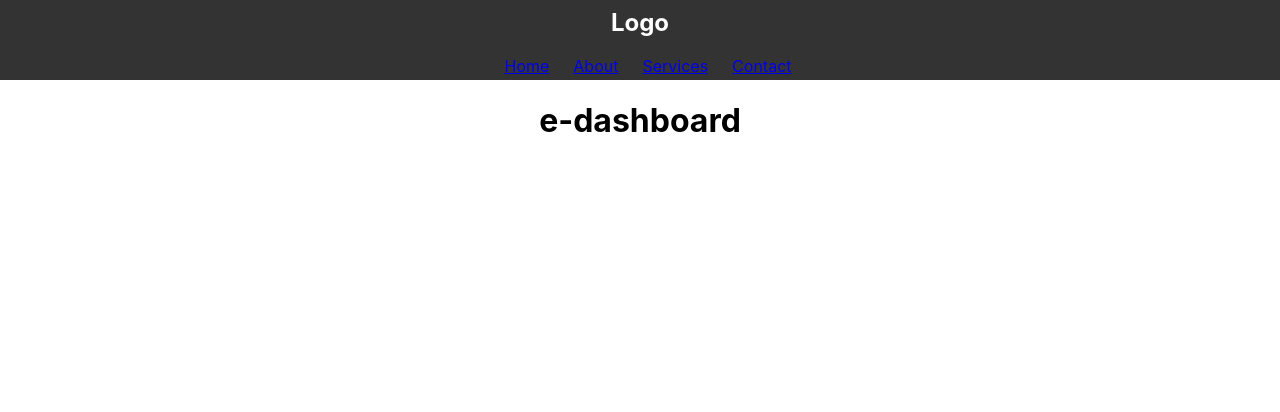
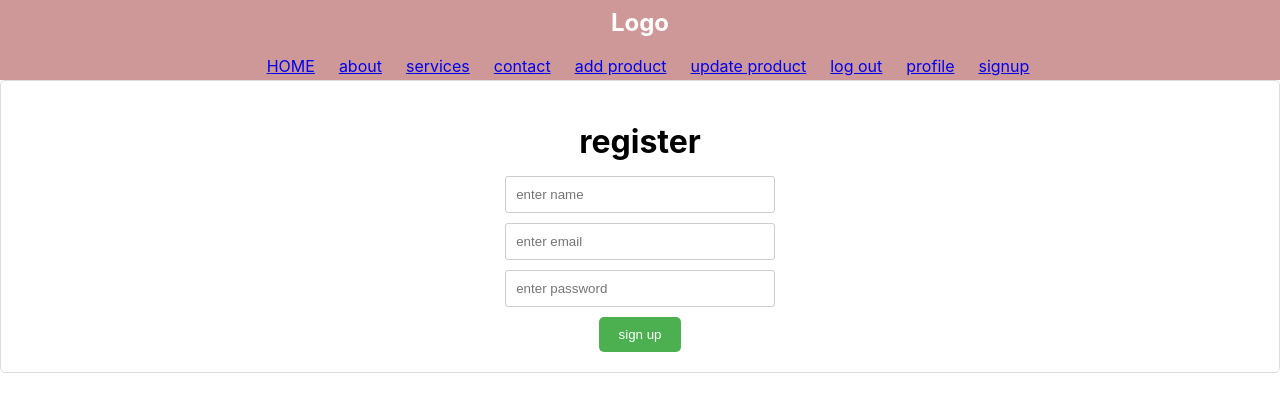
Before and after one commit to ArushiMadhesiya/e-dashboard, a React (Create React App) app in the folder frontend/: page /signup in a window 1280 px wide. Shown: the top 412 px of the page. Built offline with nearby package versions, Linux system fonts and the light colour scheme.

Commit message:
frontend done

```diff
--- a/frontend/src/App.js
+++ b/frontend/src/App.js
@@ -1,12 +1,27 @@
 
 import './App.css';
-import Navbar from './Navbar';
+import Navbar from './components/Navbar'
+import { BrowserRouter, Routes,Route } from 'react-router-dom';
+import Home from '../src/components/Home';
+import About from '../src/components/About';
+import Contact from '../src/components/ContactUs';
+import Services from '../src/components/Services';
+import Signup from './components/Signup';
 
 function App() {
   return (
     <div className="App">
+    <BrowserRouter>
     <Navbar></Navbar>
-      <h1>e-dashboard</h1>
+      <Routes>
+      <Route path='/' Component={Home}></Route>
+      <Route path='/about' Component={About}></Route>
+      <Route path='/services' Component={Services}></Route>
+      <Route path='/contact' Component={Contact}></Route>
+      <Route path='/signup' Component={Signup}></Route>
+      </Routes>
+    </BrowserRouter>
+
     </div>
   );
 }
--- a/frontend/src/Navbar.js
+++ /dev/null
@@ -1,35 +0,0 @@
-import React from 'react';
-import './Navbar.css'
-const Navbar = () => {
-  return (
-    <nav className="navbar">
-      <div className="container">
-        <h1 className="navbar-logo">Logo</h1>
-        <ul className="nav-menu">
-          <li className="nav-item">
-            <a href="#home" className="nav-link">
-              Home
-            </a>
-          </li>
-          <li className="nav-item">
-            <a href="#about" className="nav-link">
-              About
-            </a>
-          </li>
-          <li className="nav-item">
-            <a href="#services" className="nav-link">
-              Services
-            </a>
-          </li>
-          <li className="nav-item">
-            <a href="#contact" className="nav-link">
-              Contact
-            </a>
-          </li>
-        </ul>
-      </div>
-    </nav>
-  );
-};
-
-export default Navbar;
--- /dev/null
+++ b/frontend/src/components/About.js
@@ -0,0 +1,28 @@
+import React from 'react';
+
+const About = () => {
+  return (
+    <div>
+      <h2>About Us</h2>
+      <p>
+        At OurCompany, we are passionate about delivering innovative solutions that drive success for our clients.
+        With a team of experienced professionals, we specialize in providing top-notch services in web development,
+        digital marketing, and more.
+      </p>
+      <p>
+        Our mission is to help businesses thrive in the digital age by leveraging the latest technologies and
+        best practices. We pride ourselves on our commitment to excellence, integrity, and customer satisfaction.
+      </p>
+      <p>
+        Whether you're a startup looking to establish your online presence or an established business seeking
+        to optimize your digital strategy, we're here to help you achieve your goals.
+      </p>
+      <p>
+        Get in touch with us today to learn more about how we can partner with you to drive growth and success
+        for your business.
+      </p>
+    </div>
+  );
+};
+
+export default About;
--- /dev/null
+++ b/frontend/src/components/ContactUs.js
@@ -0,0 +1,25 @@
+import React from 'react';
+
+const Contact = () => {
+  return (
+    <div>
+      <h2>Contact Us</h2>
+      <p>
+        We would love to hear from you! Whether you have a question about our services, want to provide feedback,
+        or just want to say hello, feel free to reach out to us using the contact information below.
+      </p>
+      <h3>Contact Information:</h3>
+      <ul>
+        <li>Email: example@example.com</li>
+        <li>Phone: +1 (123) 456-7890</li>
+        <li>Address: 123 Main Street, City, Country</li>
+      </ul>
+      <p>
+        You can also use the form below to send us a message directly. We'll get back to you as soon as possible.
+      </p>
+      {/* You can add a contact form component here if needed */}
+    </div>
+  );
+};
+
+export default Contact;
--- /dev/null
+++ b/frontend/src/components/Home.js
@@ -0,0 +1,23 @@
+import React from 'react';
+
+const Home = () => {
+  return (
+    <div>
+      <h2>Welcome to our ecommerce Website!</h2>
+      <p>
+        We are dedicated to providing the best services to our customers. Explore our website to learn more about
+        our company and the services we offer.
+      </p>
+      <p>
+        Whether you're looking for information about our products, want to get in touch with us, or simply want
+        to know more about our team, you'll find everything you need right here.
+      </p>
+      <p>
+        Feel free to contact us if you have any questions or if you'd like to inquire about our services. Thank
+        you for visiting!
+      </p>
+    </div>
+  );
+};
+
+export default Home;
--- a/frontend/src/Navbar.css
+++ b/frontend/src/components/Navbar.css
@@ -1,5 +1,5 @@
 .navbar {
-    background-color: #333;
+    background-color: #ce9898;
     height: 80px;
     display: flex;
     justify-content: center;
--- /dev/null
+++ b/frontend/src/components/Navbar.js
@@ -0,0 +1,46 @@
+import React from 'react';
+import './Navbar.css'
+import { BrowserRouter as Router, Route, Switch,Link, Routes } from 'react-router-dom';
+
+const Navbar = () => {
+  return (
+    <nav className="navbar">
+      <div className="container">
+        <h1 className="navbar-logo">Logo</h1>
+        <ul className="nav-menu">
+          <li className="nav-item">
+            <Link to='/' className="nav-link">HOME</Link>
+          </li>
+          <li className="nav-item">
+            <Link to='/about' className="nav-link">about</Link>
+          </li>
+          <li className="nav-item">
+          <Link to='/services' className="nav-link">services</Link>
+          </li>
+          <li className="nav-item">
+          <Link to='/contact' className="nav-link">contact</Link>
+          </li>
+          <li className="nav-item">
+          <Link to='/add' className="nav-link">add product</Link>
+          </li>
+          <li className="nav-item">
+          <Link to='/update' className="nav-link">update product</Link>
+          </li>
+          <li className="nav-item">
+          <Link to='/logout' className="nav-link">log out</Link>
+          </li>
+          <li className="nav-item">
+          <Link to='/profile' className="nav-link">profile</Link>
+          </li>
+          <li className="nav-item">
+          <Link to='/signup' className="nav-link">signup</Link>
+          </li>
+        </ul>
+      </div>
+    </nav>
+
+
+  );
+};
+
+export default Navbar;
--- /dev/null
+++ b/frontend/src/components/Services.js
@@ -0,0 +1,27 @@
+import React from 'react';
+
+const Services = () => {
+  return (
+    <div>
+      <h2>Our Services</h2>
+      <p>
+        We offer a wide range of services to meet your needs. Whether you're looking for assistance with web development,
+        digital marketing, or graphic design, we have the expertise to help you achieve your goals.
+      </p>
+      <h3>Our Services Include:</h3>
+      <ul>
+        <li>Web Development</li>
+        <li>Mobile App Development</li>
+        <li>Digital Marketing</li>
+        <li>Graphic Design</li>
+        {/* Add more services as needed */}
+      </ul>
+      <p>
+        No matter the size or complexity of your project, we are committed to delivering high-quality solutions
+        that exceed your expectations. Contact us today to discuss how we can help you succeed.
+      </p>
+    </div>
+  );
+};
+
+export default Services;
--- /dev/null
+++ b/frontend/src/components/Signup.css
@@ -0,0 +1,40 @@
+/* Styles for the signup form component */
+.register {
+    display: flex; /* Arrange elements horizontally */
+    flex-direction: column; /* Stack elements vertically */
+    align-items: center; /* Center elements horizontally within the form */
+    padding: 20px; /* Add some padding for spacing */
+    border: 1px solid #ddd; /* Create a light border around the form */
+    border-radius: 5px; /* Add some rounded corners for a nicer look */
+  }
+
+  .register h1 {
+    margin-bottom: 15px; /* Add some space below the heading */
+    text-align: center; /* Center the heading text */
+  }
+
+  .textbox {
+    width: 20%; /* Make input fields take up the full width */
+    padding: 10px; /* Add padding for better user input experience */
+    margin-bottom: 10px; /* Add some space between input fields */
+    border: 1px solid #ccc; /* Create a thin border for the input fields */
+    border-radius: 3px; /* Add slight rounded corners */
+  }
+
+  .textbox:focus {
+    border-color: #66afe9; /* Change border color to indicate focus */
+    outline: none; /* Remove default browser outline */
+  }
+
+  button {
+    background-color: #4CAF50; /* Green color for the submit button */
+    color: white; /* White text for readability */
+    padding: 10px 20px; /* Add some padding to the button */
+    border: none; /* Remove default button border */
+    border-radius: 5px; /* Add some rounded corners */
+    cursor: pointer; /* Indicate clickable behavior */
+  }
+
+  button:hover {
+    background-color: #3e8e41; /* Darken button color on hover */
+  }
--- /dev/null
+++ b/frontend/src/components/Signup.js
@@ -0,0 +1,30 @@
+import React from 'react';
+import { useState } from 'react';
+import './Signup.css'
+const Signup=()=>{
+    const [name,nsetter]=useState("");
+    const [email,esetter]=useState("");
+    const [pw,pwsetter]=useState(undefined);
+    const n=(data)=>{
+        nsetter(data);
+    }
+    const e=(data)=>{
+        esetter(data);
+    }
+    const p=(data)=>{
+        pwsetter(data);
+    }
+    const submit=()=>{
+        console.warn({name,email,pw});
+    }
+    return(
+        <div className='register'>
+            <h1>register</h1>
+            <input type='text' className='textbox' placeholder='enter name' value={name} onChange={(event)=>n(event.target.value)}></input>
+            <input type='text' className='textbox' placeholder='enter email' value={email} onChange={(event)=>e(event.target.value)}></input>
+            <input type='password' className='textbox' placeholder='enter password' value={pw} onChange={(event)=>p(event.target.value)}></input>
+            <button onClick={submit}>sign up</button>
+        </div>
+    )
+}
+export default Signup;
```
